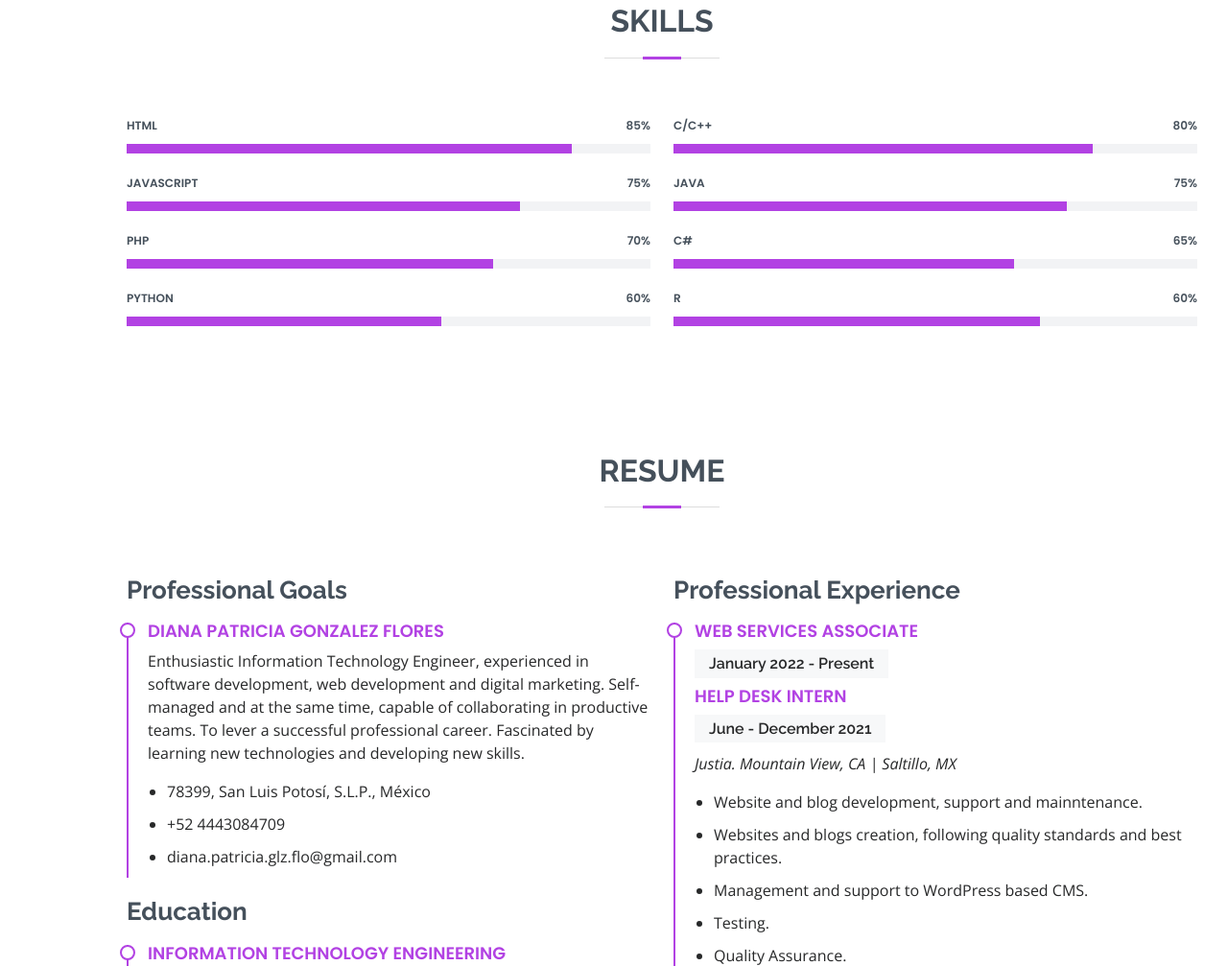
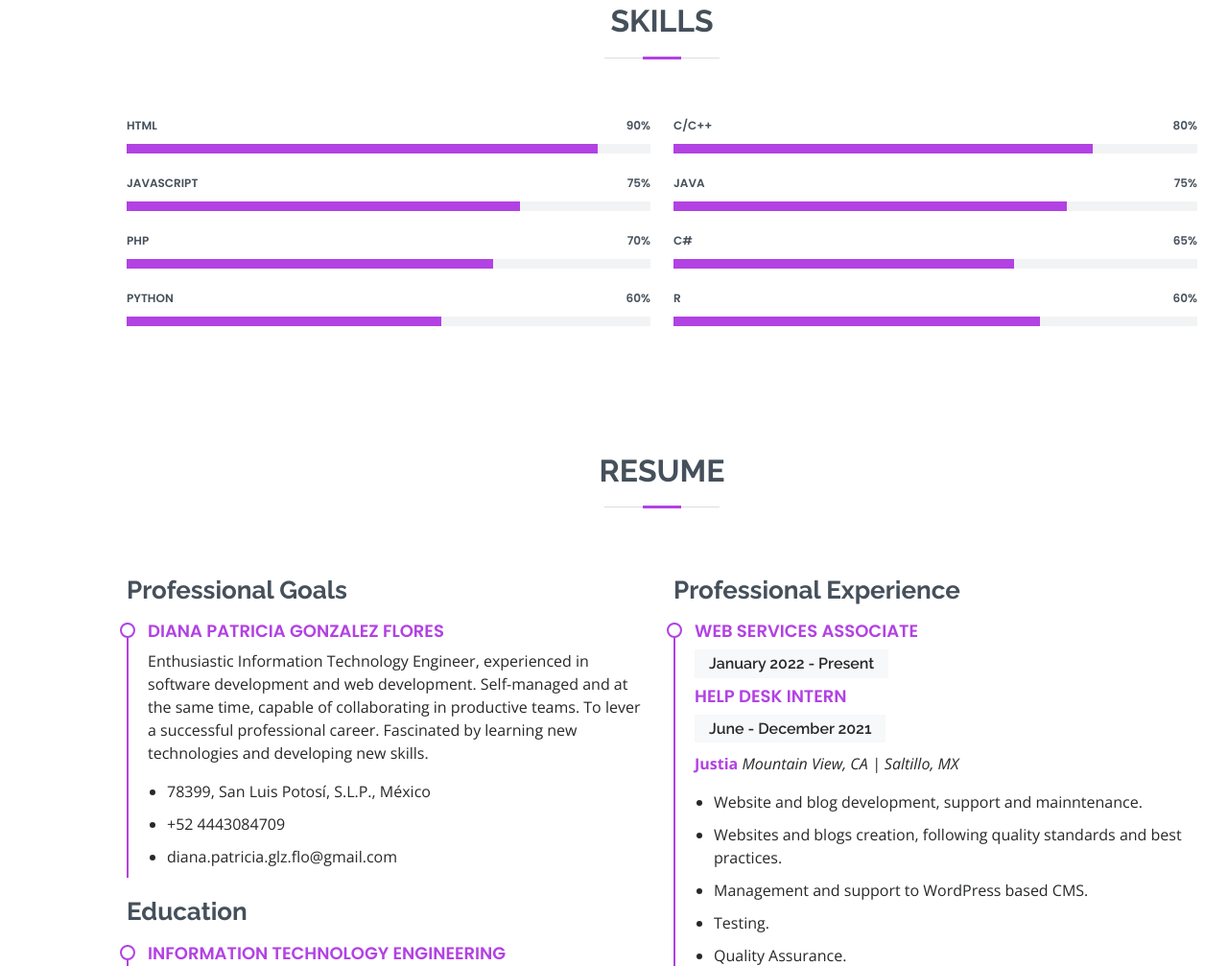
Before and after one commit to DianaG98/DianaG98.github.io, a plain HTML site: page index.html in a window 1280 px wide. Shown: the part 1489-2496 px from the top of the page at 96% size. Drawn offline with nearby package versions, Linux system fonts and the light colour scheme.

Commit message:
refactor(index.html): content updates

```diff
--- a/index.html
+++ b/index.html
@@ -83,7 +83,7 @@
           <h2>About me</h2>
           <p>
             Hi! I'm Diana Gonzalez, an enthusiastic and self-motivated Information Technology Engineer that loves technology.
-            I want to improve my skills and become a successful professional. My interests are Software Development, Web Development,
+            I want to improve my skills and become a successful professional. My interests are Software Development, Web Development (Full Stack),
             Database Administration and Data Mining.
           </p>
         </div>
@@ -188,9 +188,9 @@
           <div class="col-lg-6">
 
             <div class="progress">
-              <span class="skill">HTML <i class="val">85%</i></span>
+              <span class="skill">HTML <i class="val">90%</i></span>
               <div class="progress-bar-wrap">
-                <div class="progress-bar" role="progressbar" aria-valuenow="85" aria-valuemin="0" aria-valuemax="100"></div>
+                <div class="progress-bar" role="progressbar" aria-valuenow="90" aria-valuemin="0" aria-valuemax="100"></div>
               </div>
             </div>
 
@@ -269,8 +269,8 @@
             <div class="resume-item pb-0">
               <h4>Diana Patricia Gonzalez Flores</h4>
               <p>
-                  Enthusiastic Information Technology Engineer, experienced in software development, web
-                  development and digital marketing. Self-managed and at the same time,
+                  Enthusiastic Information Technology Engineer, experienced in software development and web
+                  development. Self-managed and at the same time,
                   capable of collaborating in productive teams. To lever a successful professional
                   career. Fascinated by learning new technologies and developing new skills.
               </p>
@@ -327,7 +327,7 @@
               <h5>January 2022 - Present</h5>
               <h4>Help Desk Intern</h4>
               <h5>June - December 2021</h5>
-              <p><em>Justia. Mountain View, CA | Saltillo, MX </em></p>
+              <p><strong><a href="https://company.justia.com/" target="_blank">Justia</a></strong><em> Mountain View, CA | Saltillo, MX </em></p>
               <ul>
                 <li>Website and blog development, support and mainntenance.</li>
                 <li>Websites and blogs creation, following quality standards and best practices.</li>
```
